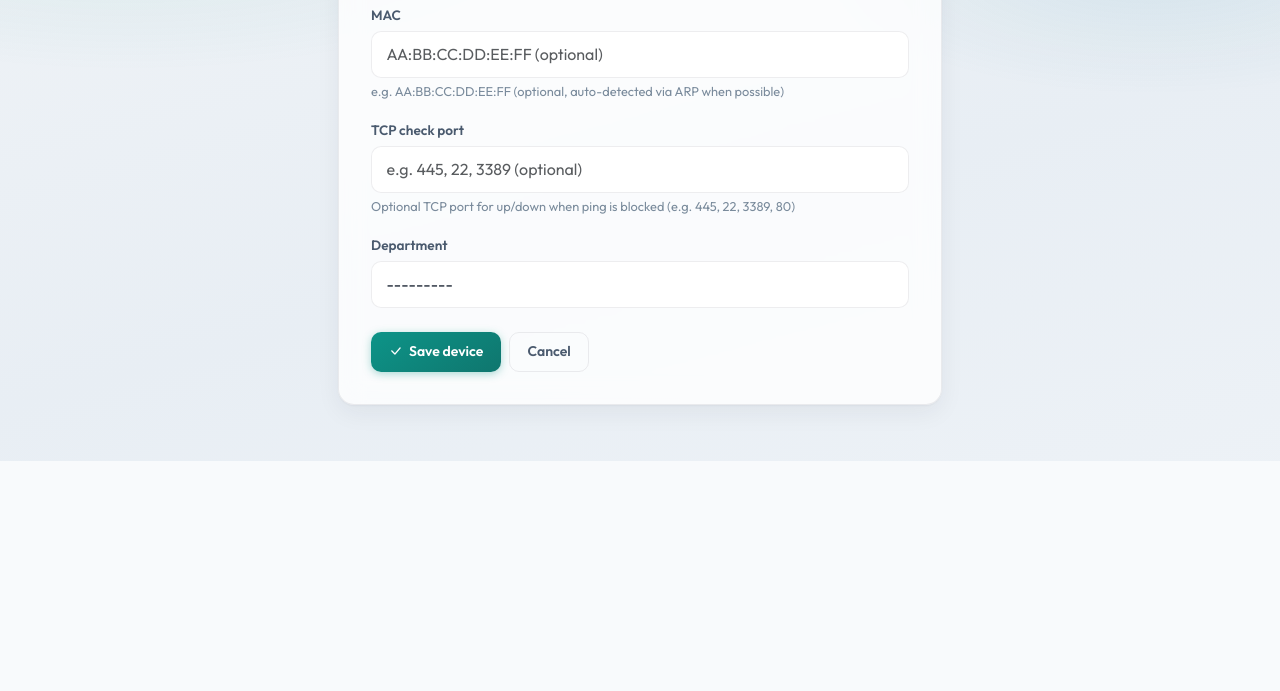
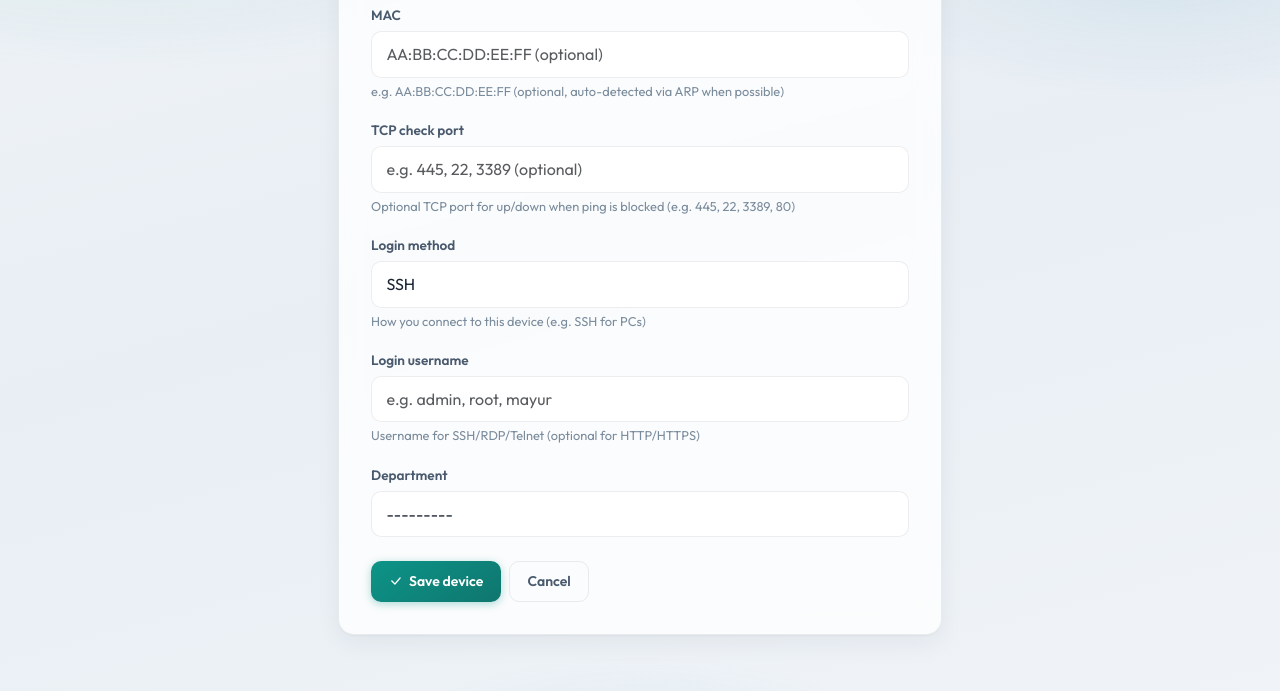
Before and after one commit to MayurBhowad/bm_office_device_mapper, a Django app: page /device/add/ in a window 1280 px wide. Shown: the part 849-1540 px from the top of the page. Before the commit the page ends 1310 px from the top, so only its background shows below. Run offline with Django 5.2, Linux system fonts and the light colour scheme; the visitor is signed in with stand-in values (Sample User, id 1); data comes from the database, SQL or seed files in the repository.

Commit message:
Enhance Device model and forms with login method and username fields
Add `login_method` and `login_username` fields to the Device model, allowing for various connection methods (SSH, RDP, etc.). Update forms and admin views to include these fields, enhancing user input options. Modify dashboard and templates to display login information and provide a copy command feature for easier access. Implement JavaScript functionality to toggle visibility of the username field based on the selected login method.

```diff
--- a/devices/forms.py
+++ b/devices/forms.py
@@ -16,6 +16,8 @@ class DeviceForm(forms.ModelForm):
             "port_to",
             "mac_address",
             "check_port",
+            "login_method",
+            "login_username",
             "department",
         ]
         labels = {
@@ -27,6 +29,8 @@ class DeviceForm(forms.ModelForm):
             "port_from": "Ports from",
             "port_to": "Ports to",
             "check_port": "TCP check port",
+            "login_method": "Login method",
+            "login_username": "Login username",
             "department": "Department",
             "category": "Type",
         }
@@ -45,6 +49,10 @@ class DeviceForm(forms.ModelForm):
                     "min": 1,
                     "max": 65535,
                 }
+            ),
+            "login_method": forms.Select(attrs={"class": "form-control"}),
+            "login_username": forms.TextInput(
+                attrs={"class": "form-control", "placeholder": "e.g. admin, root, mayur"}
             ),
             "department": forms.Select(attrs={"class": "form-control"}),
             "category": forms.Select(attrs={"class": "form-control"}),
@@ -72,6 +80,8 @@ class DeviceForm(forms.ModelForm):
             data["port_to"] = port_to
             data["port"] = ""
             data["check_port"] = None
+            data["login_method"] = Device.LOGIN_NONE
+            data["login_username"] = ""
 
             if not port_from:
                 self.add_error("port_from", "Set the first port (e.g. D-1).")
@@ -111,4 +121,10 @@ class DeviceForm(forms.ModelForm):
             if not data.get("ip_address"):
                 self.add_error("ip_address", "IP is required for this device type.")
 
+            method = data.get("login_method") or Device.LOGIN_NONE
+            username = (data.get("login_username") or "").strip()
+            data["login_username"] = username
+            if method == Device.LOGIN_NONE:
+                data["login_username"] = ""
+
         return data
--- a/devices/models.py
+++ b/devices/models.py
@@ -87,6 +87,34 @@ class Device(models.Model):
         help_text="Device type: PC, Printer, Centralized, Access Point, Switch",
     )
 
+    LOGIN_NONE = "none"
+    LOGIN_SSH = "ssh"
+    LOGIN_RDP = "rdp"
+    LOGIN_HTTP = "http"
+    LOGIN_HTTPS = "https"
+    LOGIN_TELNET = "telnet"
+    LOGIN_METHOD_CHOICES = [
+        (LOGIN_NONE, "None"),
+        (LOGIN_SSH, "SSH"),
+        (LOGIN_RDP, "RDP"),
+        (LOGIN_HTTP, "HTTP"),
+        (LOGIN_HTTPS, "HTTPS"),
+        (LOGIN_TELNET, "Telnet"),
+    ]
+
+    login_method = models.CharField(
+        max_length=10,
+        choices=LOGIN_METHOD_CHOICES,
+        default=LOGIN_SSH,
+        db_index=True,
+        help_text="How you connect to this device (e.g. SSH for PCs)",
+    )
+    login_username = models.CharField(
+        max_length=100,
+        blank=True,
+        help_text="Username for SSH/RDP/Telnet (optional for HTTP/HTTPS)",
+    )
+
     is_up = models.BooleanField(default=False)
     last_checked = models.DateTimeField(null=True, blank=True)
     last_response_ms = models.FloatField(null=True, blank=True)
@@ -114,6 +142,26 @@ class Device(models.Model):
             return f"{self.port_from}–{self.port_to}"
         return ""
 
+    @property
+    def login_command(self):
+        """CLI/URL string for the configured login method, or empty if unavailable."""
+        if self.is_switch or not self.ip_address:
+            return ""
+        method = self.login_method
+        user = (self.login_username or "").strip()
+        host = self.ip_address
+        if method == self.LOGIN_SSH:
+            return f"ssh {user}@{host}" if user else f"ssh {host}"
+        if method == self.LOGIN_RDP:
+            return f"mstsc /v:{host}" if not user else f"mstsc /v:{host} /u:{user}"
+        if method == self.LOGIN_HTTP:
+            return f"http://{host}"
+        if method == self.LOGIN_HTTPS:
+            return f"https://{host}"
+        if method == self.LOGIN_TELNET:
+            return f"telnet {host}"
+        return ""
+
     def mark_status(self, is_up: bool, response_ms=None, mac_address=None):
         self.is_up = is_up
         self.last_checked = timezone.now()
--- a/devices/views.py
+++ b/devices/views.py
@@ -73,6 +73,10 @@ def dashboard(request):
             "port_from": d.port_from or "",
             "port_to": d.port_to or "",
             "check_port": d.check_port,
+            "login_method": d.login_method,
+            "login_method_label": d.get_login_method_display(),
+            "login_username": d.login_username or "",
+            "login_command": d.login_command,
             "department": d.department.name if d.department else "",
             "category": d.category,
             "category_label": d.get_category_display(),
@@ -210,6 +214,8 @@ _EXPORT_HEADERS = [
     "Host",
     "Port",
     "Switch",
+    "Login method",
+    "Login username",
     "Department",
     "Status",
     "Response (ms)",
@@ -244,6 +250,8 @@ def _export_row(device, switches):
         device.host or "",
         port,
         switch_name,
+        "" if device.is_switch else device.get_login_method_display(),
+        "" if device.is_switch else (device.login_username or ""),
         device.department.name if device.department else "",
         status,
         response,
--- a/templates/devices/device_form.html
+++ b/templates/devices/device_form.html
@@ -38,10 +38,20 @@
     if (!category || !form) return;
 
     const switchOnly = new Set(['port_from', 'port_to']);
-    const hideForSwitch = new Set(['port', 'check_port']);
+    const hideForSwitch = new Set(['port', 'check_port', 'login_method', 'login_username']);
+    const loginMethod = document.getElementById('id_login_method');
 
     function row(name) {
         return form.querySelector(`[data-field="${name}"]`);
+    }
+
+    function toggleUsernameField() {
+        const method = loginMethod ? loginMethod.value : 'none';
+        const userRow = row('login_username');
+        if (!userRow) return;
+        const needsUser = method === 'ssh' || method === 'rdp' || method === 'telnet';
+        const optionalUser = method === 'http' || method === 'https';
+        userRow.style.display = (needsUser || optionalUser) ? '' : 'none';
     }
 
     function toggleSwitchFields() {
@@ -58,9 +68,13 @@
             const el = row(name);
             if (el) el.style.display = isSwitch ? 'none' : '';
         });
+        if (!isSwitch) toggleUsernameField();
     }
 
     category.addEventListener('change', toggleSwitchFields);
+    loginMethod?.addEventListener('change', () => {
+        if (category.value !== 'switch') toggleUsernameField();
+    });
     toggleSwitchFields();
 })();
 </script>
```
Also changed, not shown: devices/admin.py (+14 -2 lines), templates/devices/dashboard.html (+101 -0 lines), devices/migrations/0008_device_login_method_username.py (added).
